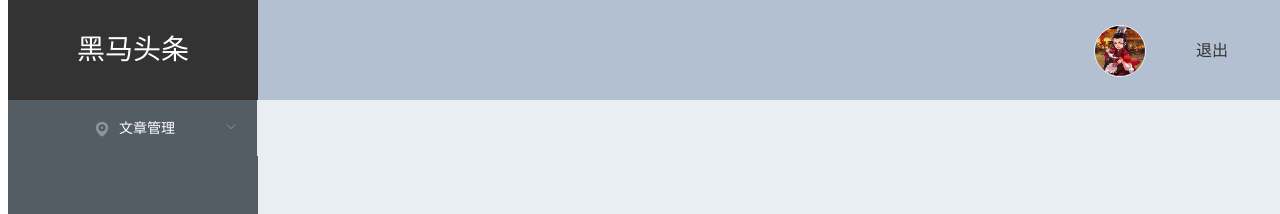
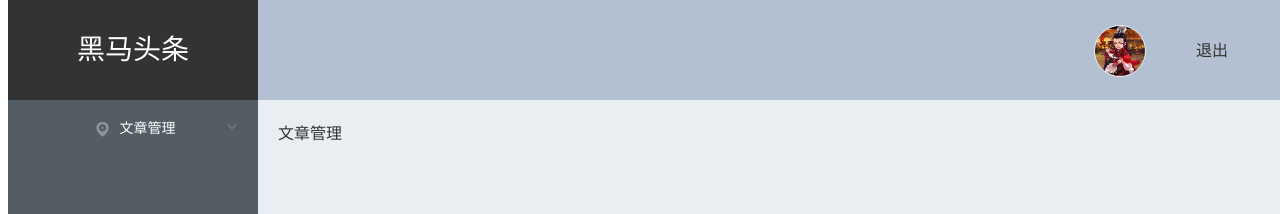
Before and after one commit to shelie123/news-admin, a Vue app: page / in a window 1280 px wide. Shown: the top 214 px of the page. Built offline with nearby package versions, Linux system fonts and the light colour scheme; sample sign-in values are in the browser's storage.

Commit message:
已添加面包屑导航

```diff
--- a/package.json
+++ b/package.json
@@ -11,7 +11,8 @@
     "core-js": "^2.6.5",
     "element-ui": "^2.12.0",
     "vue": "^2.6.10",
-    "vue-router": "^3.0.3"
+    "vue-router": "^3.0.3",
+    "vue-word-editor": "0.0.1"
   },
   "devDependencies": {
     "@vue/cli-plugin-babel": "^3.11.0",
--- a/src/views/Index.vue
+++ b/src/views/Index.vue
@@ -37,6 +37,7 @@
         </el-header>
         <!-- 主体，子组件页面显示的内容 -->
         <el-main>
+          <div class="navigation">{{breaks}}</div>
           <!-- 显示子路由匹配的页面 -->
           <router-view></router-view>
         </el-main>
@@ -51,6 +52,21 @@ export default {
     return {
       user: JSON.parse(localStorage.getItem("user") || "{}")
     };
+  },
+
+  // computed里面的函数监听到函数中引用的所有实例下的属性的变化
+  computed: {
+    breaks() {
+      // console.log(breaks);
+      const { matched } = this.$route;
+      const arr = [];
+
+      matched.forEach(v => {
+        arr.push(v.meta);
+      });
+
+      return arr.join("/");
+    }
   },
 
   // 事件函数
@@ -88,8 +104,8 @@ export default {
       margin-right: 10px;
       border: 1px #eee solid;
     }
-    .nickname{
-      padding-right:40px;
+    .nickname {
+      padding-right: 40px;
     }
   }
 }
@@ -107,12 +123,15 @@ export default {
     background: #333;
   }
 }
-
+.el-menu {
+  border-right: none;
+}
+.navigation{
+  padding-bottom: 20px;
+}
 .el-main {
   background-color: #e9eef3;
   color: #333;
-  text-align: center;
-  line-height: 160px;
 }
 
 body > .el-container {
```
Also changed, not shown: src/router.js (+6 -4 lines), 1 other file (tests, documents, lock files or other folders).
